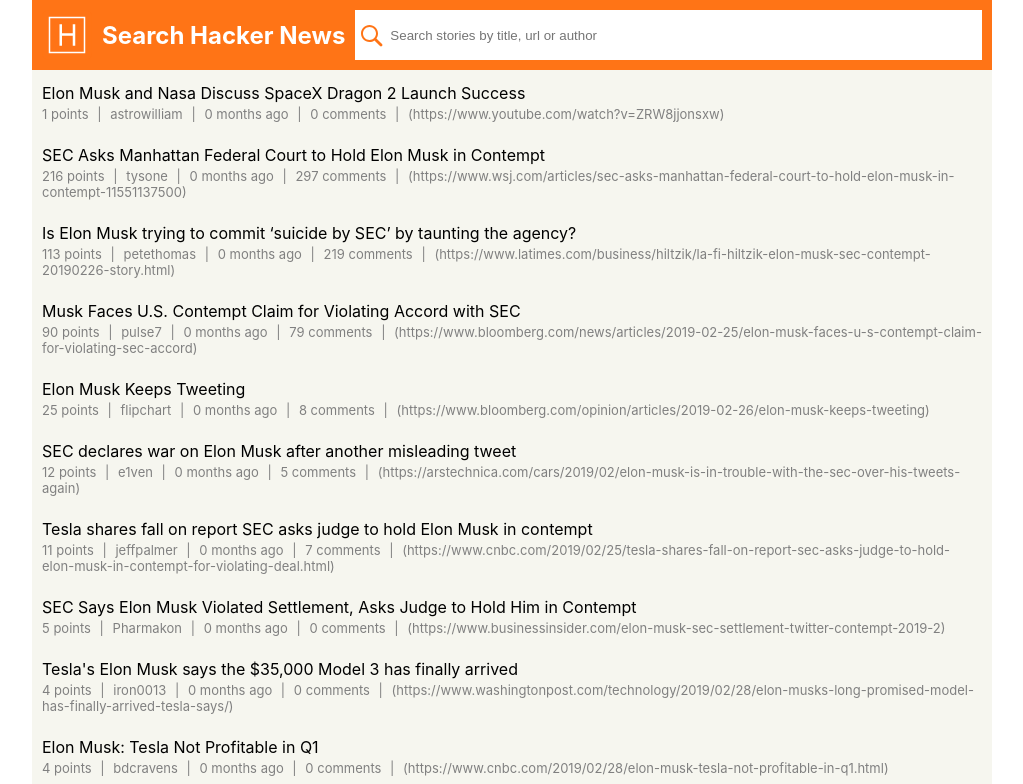
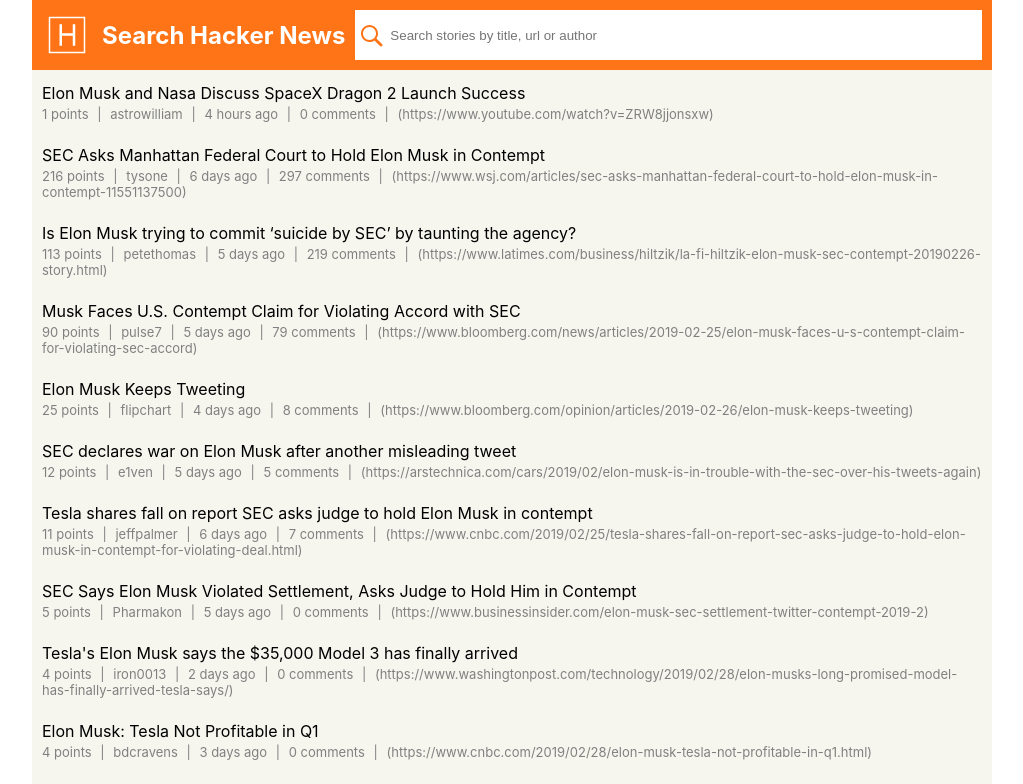
Before and after one commit to popaclctin/HN-search, a React (Create React App) app: page / in a window 1280 px wide. Shown: the top 784 px of the page, without its empty margins (128-1151 px from the left). Built offline with nearby package versions, Linux system fonts and the light colour scheme.

Commit message:
Implement timeAgo function instead of calcElapsedTime

```diff
--- a/src/App.js
+++ b/src/App.js
@@ -52,7 +52,7 @@ const Item = ({ item }) => {
       <div className="info">
         <span>{points} points</span>
         <span>{author}</span>
-        <span>{calcElapsedTime(created_at_i)}</span>
+        <span>{timeAgo(Date.now() - created_at_i * 1000)}</span>
         <span>{num_comments} comments</span>
         <span>
           <a href={url}>({url})</a>
@@ -62,34 +62,59 @@ const Item = ({ item }) => {
   );
 };
 
-const calcElapsedTime = dt => {
-  const now = new Date();
-  const date = new Date(dt * 1000);
-  let result;
-  const elapsedSec = Math.floor((now - date) / 1000);
-  if (elapsedSec < 60)
-    result = `${elapsedSec} second${elapsedSec === 1 ? "" : "s"} ago`;
+const timeAgo = duration => {
+  let ago = Math.floor(duration / 1000);
+  let part = 0;
 
-  const elapsedMin = Math.floor(elapsedSec / 60);
-  if (elapsedMin < 60)
-    result = `${elapsedMin} minute${elapsedMin === 1 ? "" : "s"} ago`;
+  if (ago < 2) return "a moment ago";
+  if (ago < 60) return `${ago} seconds ago`;
 
-  const elapsedHours = Math.floor(elapsedMin / 60);
-  if (elapsedHours < 24)
-    result = `${elapsedHours} hour${elapsedHours === 1 ? "" : "s"} ago`;
+  if (ago < 120) return `a minute ago`;
+  if (ago < 3600) {
+    while (ago >= 60) {
+      ago -= 60;
+      part += 1;
+    }
+    return `${part} minutes ago`;
+  }
 
-  const elapsedDays = Math.floor(elapsedHours / 24);
-  if (elapsedDays < 31)
-    result = `${elapsedDays} day${elapsedDays === 1 ? "" : "s"} ago`;
+  if (ago < 7200) return `an hour ago`;
+  if (ago < 24 * 3600) {
+    while (ago >= 3600) {
+      ago -= 3600;
+      part += 1;
+    }
+    return `${part} hours ago`;
+  }
 
-  const elapsedMonths = Math.floor(elapsedDays / 31);
-  if (elapsedMonths < 12)
-    result = `${elapsedMonths} month${elapsedMonths === 1 ? "" : "s"} ago`;
-  else {
-    const elapsedYears = Math.floor(elapsedMonths / 12);
-    result = `${elapsedYears} year${elapsedYears === 1 ? "" : "s"} ago`;
+  if (ago < 2 * 24 * 3600) return "a day ago";
+  if (ago < 30 * 24 * 3600) {
+    while (ago >= 24 * 3600) {
+      ago -= 24 * 3600;
+      part += 1;
+    }
+    return `${part} days ago`;
   }
-  return result;
+
+  if (ago < 2 * 30 * 24 * 3600) return `a month ago`;
+  if (ago < 12 * 30 * 24 * 3600) {
+    while (ago >= 30 * 24 * 3600) {
+      ago -= 30 * 24 * 3600;
+      part += 1;
+    }
+    return `${part} months ago`;
+  }
+
+  if (ago < 2 * 12 * 30 * 24 * 3600) return `a year ago`;
+  if (ago < 39 * 12 * 30 * 24 * 3600) {
+    while (ago >= 12 * 30 * 24 * 3600) {
+      ago -= 12 * 30 * 24 * 3600;
+      part += 1;
+    }
+    return `${part} years ago`;
+  }
+
+  return "never";
 };
 
 const Nav = props => {
```
